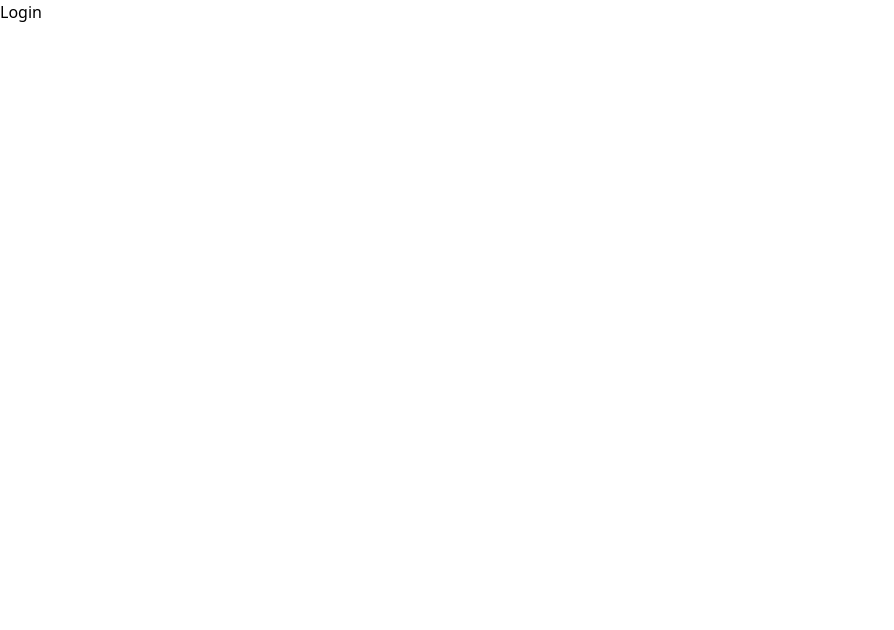
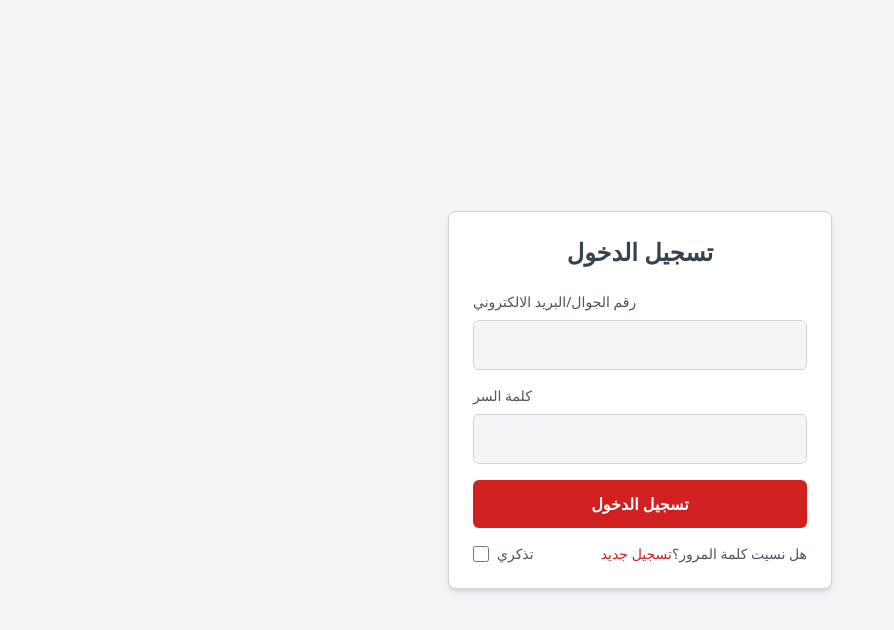
Before and after one commit to Foody-site/Foody-Website, a React (Vite) app: page /login in a window 1280 px wide. Shown: the top 630 px of the page, without its empty margins (0-894 px from the left). Built offline with nearby package versions, Linux system fonts and the light colour scheme.

Commit message:
`Refactor Login component and remove unused Labels component`

```diff
--- a/src/components/Auth/Login.jsx
+++ b/src/components/Auth/Login.jsx
@@ -1,8 +1,43 @@
+import Button from "../shared/Buttons/Button";
+import Input from "../shared/inputs/input";
 
 const Login = () => {
   return (
-    <div>Login</div>
-  )
-}
+    <div className="flex justify-center items-center min-h-screen bg-gray-100">
+      <div className="w-full max-w-sm p-6 border border-gray-300 bg-white rounded-lg shadow-md">
+        <h2 className="text-2xl font-bold text-center text-gray-700 mb-6">
+          تسجيل الدخول
+        </h2>
 
-export default Login
+        <div className="mb-4">
+          <Input label="رقم الجوال/البريد الالكتروني" type="text" />
+        </div>
+
+        <div className="mb-4">
+          <Input label="كلمة السر"type="password" />
+        </div>
+
+        <Button
+          label= "تسجيل الدخول"
+          className="bg-primary-1 hover:bg-hover_primary-1"
+        />
+
+        <div className="flex justify-between items-center mt-4 text-sm text-gray-600">
+          <label className="flex items-center gap-2 cursor-pointer">
+            <input type="checkbox" className="w-4 h-4 accent-primary-1" />
+            <span>تذكري</span>
+          </label>
+
+          <div>
+            هل نسيت كلمة المرور؟
+            <a href="#" className="text-primary-1 hover:underline ml-1">
+              تسجيل جديد
+            </a>
+          </div>
+        </div>
+      </div>
+    </div>
+  );
+};
+
+export default Login;
--- a/src/components/shared/Labels/Labels.jsx
+++ /dev/null
@@ -1,8 +0,0 @@
-
-const Labels = () => {
-  return (
-    <div>Labels</div>
-  )
-}
-
-export default Labels
--- /dev/null
+++ b/src/components/shared/inputs/Input.jsx
@@ -0,0 +1,15 @@
+const Input = ({label , type ,className=""}) => {
+  return (
+    <>
+      <label className="block text-gray-600 text-sm mb-2">
+       {label}
+      </label>
+      <input
+        type={type}
+        className={`w-full px-4 py-3 border border-gray-300 rounded-md bg-gray-100 focus:outline-none focus:ring-2 focus:ring-red-500  ${className}`}
+      />
+    </>
+  );
+};
+
+export default Input;
```
